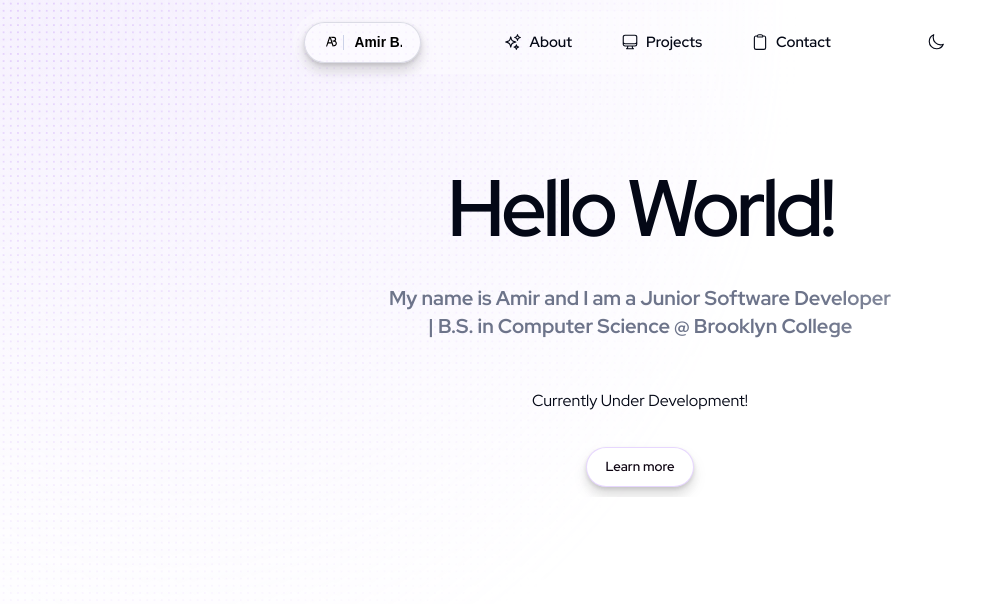
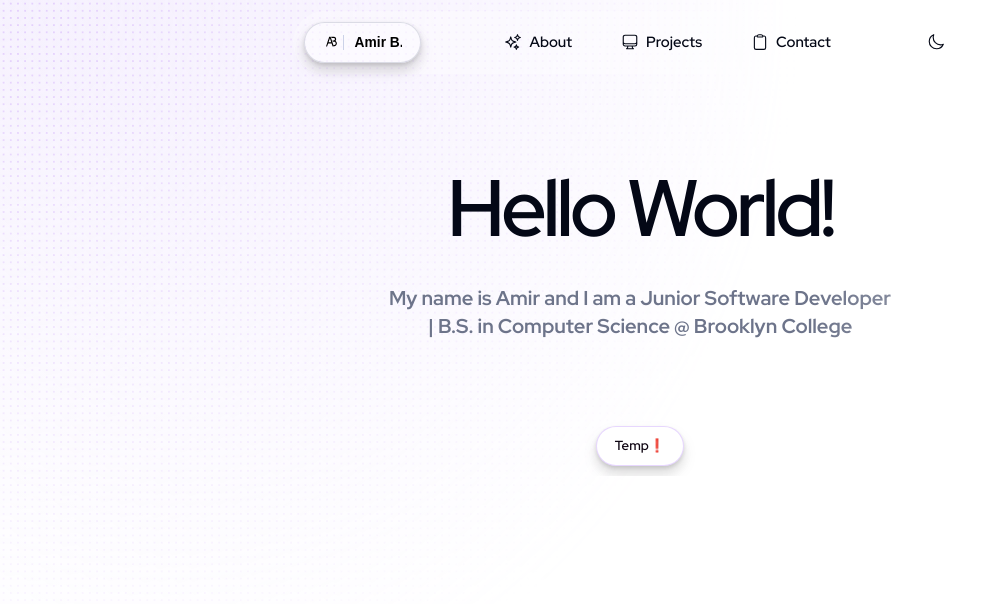
Before and after one commit to amirb2607/Official-Portfolio-Website, a Next.js app: page / in a window 1280 px wide. Shown: the top 604 px of the page, without its empty margins (0-1007 px from the left). Built offline with nearby package versions, Linux system fonts and the light colour scheme.

Commit message:
Update README, removed Tailwind CSS as it doesn't work with OnceUI, made UnderDevFX modular changed name.

```diff
--- a/package.json
+++ b/package.json
@@ -11,8 +11,6 @@
   },
   "dependencies": {
     "@floating-ui/react-dom": "^2.1.1",
-    "@tailwindcss/cli": "^4.1.8",
-    "@tailwindcss/postcss": "^4.1.8",
     "@vercel/analytics": "^1.5.0",
     "@vercel/speed-insights": "^1.2.0",
     "classnames": "^2.5.1",
@@ -25,8 +23,7 @@
     "react-dom": "19.0.0",
     "react-icons": "^5.2.1",
     "sass": "^1.77.6",
-    "sharp": "^0.33.4",
-    "tailwindcss": "^4.1.8"
+    "sharp": "^0.33.4"
   },
   "devDependencies": {
     "@biomejs/biome": "1.9.4",
--- a/src/app/components/UnderDevFX.tsx
+++ b/src/app/components/DelayRepeatLetterFX.tsx
@@ -1,21 +1,24 @@
-// app/components/UnderDevFX.tsx
 "use client";
 
 import { useEffect, useRef, useState } from "react";
 import { LetterFx } from "@/once-ui/components";
 
-export default function UnderDevFX() {
+interface Props {
+  text: string // Text to display
+  delay?: number // Delay in milliseconds, defaults to 10000 (10 seconds)
+  speed?: "fast" | "medium" | "slow"; //LetterFX speed props
+}
+
+export default function DelayRepeatLetterFX(props: Props) {
   // 1) Use a ref to hold LetterFx’s internal eventHandler. Start as `null`.
   const handlerRef = useRef<(() => void) | null>(null);
-
-  // 2) A boolean that flips every 10 seconds
   const [toggle, setToggle] = useState(false);
 
-  // 3) Flip `toggle` every 10s
+  // 3) Flip `toggle` every {delay} or 10s
   useEffect(() => {
     const id = setInterval(() => {
       setToggle((prev) => !prev);
-    }, 10_000);
+    }, props.delay || 10_000); // Defaults to 10 seconds if no delay is provided
 
     return () => clearInterval(id);
   }, []);
@@ -34,10 +37,9 @@ export default function UnderDevFX() {
       onTrigger={(eventHandler) => {
         handlerRef.current = eventHandler;
       }}
-      speed="slow"
-      className="body-strong-xl"
+      speed={ props.speed || "medium"} //Defaults to medium if no speed is provided
     >
-      Currently Under Development!
+      { props.text } {/* Text to display, passed as children */}
     </LetterFx>
   );
 }
--- a/src/app/page.tsx
+++ b/src/app/page.tsx
@@ -1,6 +1,6 @@
 import { Column, Heading, Text, Badge, RevealFx} from "@/once-ui/components";
 import NavBar from "@/app/components/NavBar";
-import UnderDevFX from "./components/UnderDevFX";
+import DelayRepeatLetterFX from "./components/DelayRepeatLetterFX";
 
 export default function Home() {
   return (
@@ -17,9 +17,9 @@ export default function Home() {
                 </Text>
               </RevealFx>
               <RevealFx speed="fast" delay={0.2} translateY={4} center>
-                <UnderDevFX /> {/* TODO: Modify this component to make it modular (take in input: text, repeat time) */}
+                <DelayRepeatLetterFX text="Currently Under Development" delay={7_000} speed="slow" />
               </RevealFx>
-              <Badge id="badge-3" title="Learn more" href="/temp"/>
+              <Badge id="badge-3" title="Temp❗" href="/temp"/>
           </Column>
       </Column>
     </RevealFx>
```
Also changed, not shown: src/app/globals.css (deleted, +0 -8 lines), 2 other files (tests, documents, lock files or other folders).
